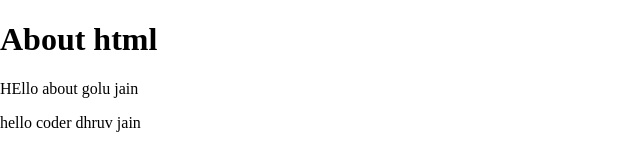
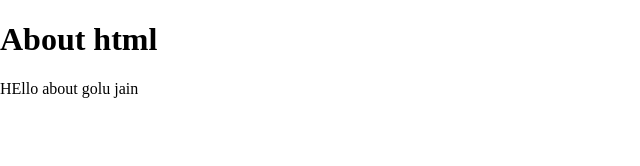
Before and after one commit to Dhruv4018/git-learning, a plain HTML site: page About.html in a window 1280 px wide. Shown: the whole page, without its empty margins (0-640 px from the left). Drawn offline with Linux system fonts and the light colour scheme.

Commit message:
Update About.html

```diff
--- a/About.html
+++ b/About.html
@@ -10,6 +10,6 @@
 <body>
     <h1>About html</h1>
     <p>HEllo about  golu jain</p>
-    <p>hello coder dhruv jain</p>
+
 </body>
 </html>
```
